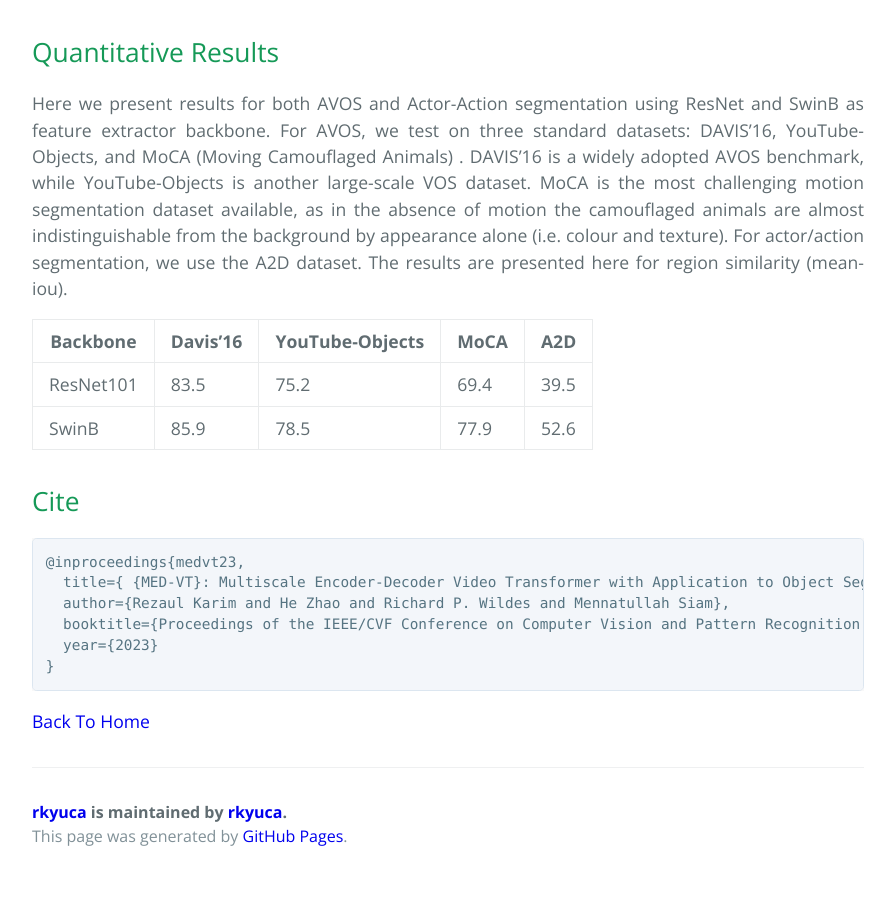
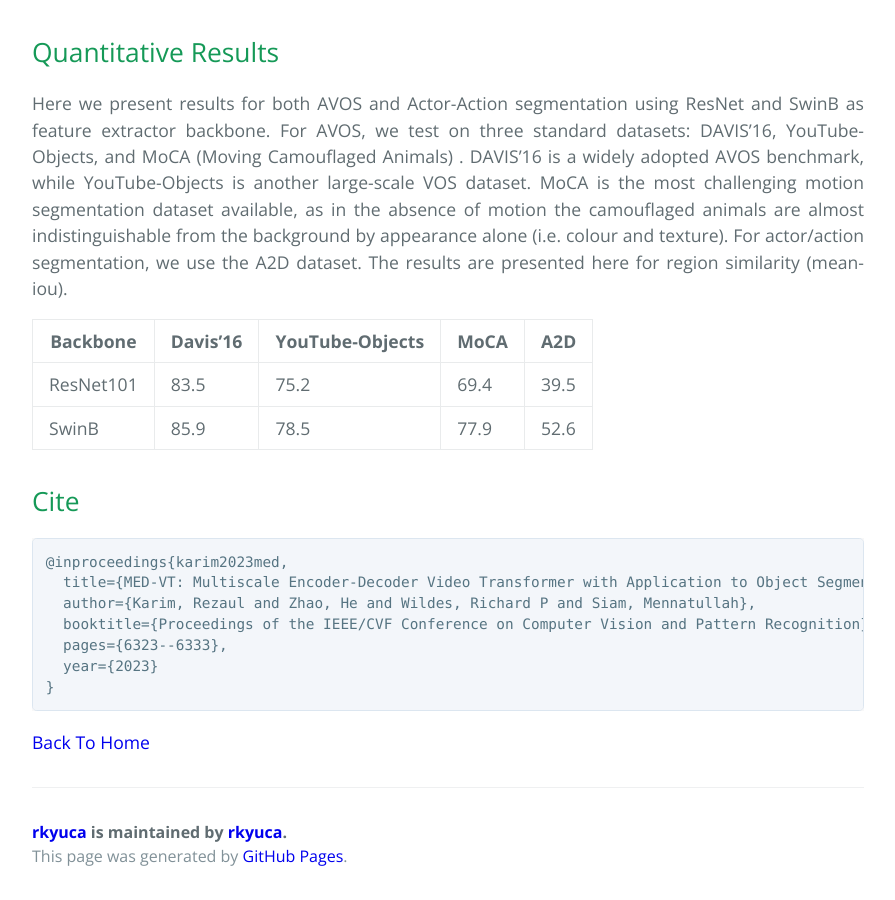
Before and after one commit to rkyuca/rkyuca, a Jekyll site: the page built from medvt/index.md, in a window 1280 px wide and 900 px high, scrolled down 2896 px. Shown: the whole window, without its empty margins (192-1087 px from the left). Built offline with Jekyll 4.4.1, drawn with Linux system fonts in a browser that asks for light colours.

Commit message:
Update index.md

````diff
--- a/medvt/index.md
+++ b/medvt/index.md
@@ -85,10 +85,11 @@ Detailed (MED-VT) architecture with unified multiscale encoder-decoder transform
 
 
 ```tex
-@inproceedings{medvt23,
-  title={ {MED-VT}: Multiscale Encoder-Decoder Video Transformer with Application to Object Segmentation},
-  author={Rezaul Karim and He Zhao and Richard P. Wildes and Mennatullah Siam},
-  booktitle={Proceedings of the IEEE/CVF Conference on Computer Vision and Pattern Recognition },
+@inproceedings{karim2023med,
+  title={MED-VT: Multiscale Encoder-Decoder Video Transformer with Application to Object Segmentation},
+  author={Karim, Rezaul and Zhao, He and Wildes, Richard P and Siam, Mennatullah},
+  booktitle={Proceedings of the IEEE/CVF Conference on Computer Vision and Pattern Recognition},
+  pages={6323--6333},
   year={2023}
 }
 ```
````
